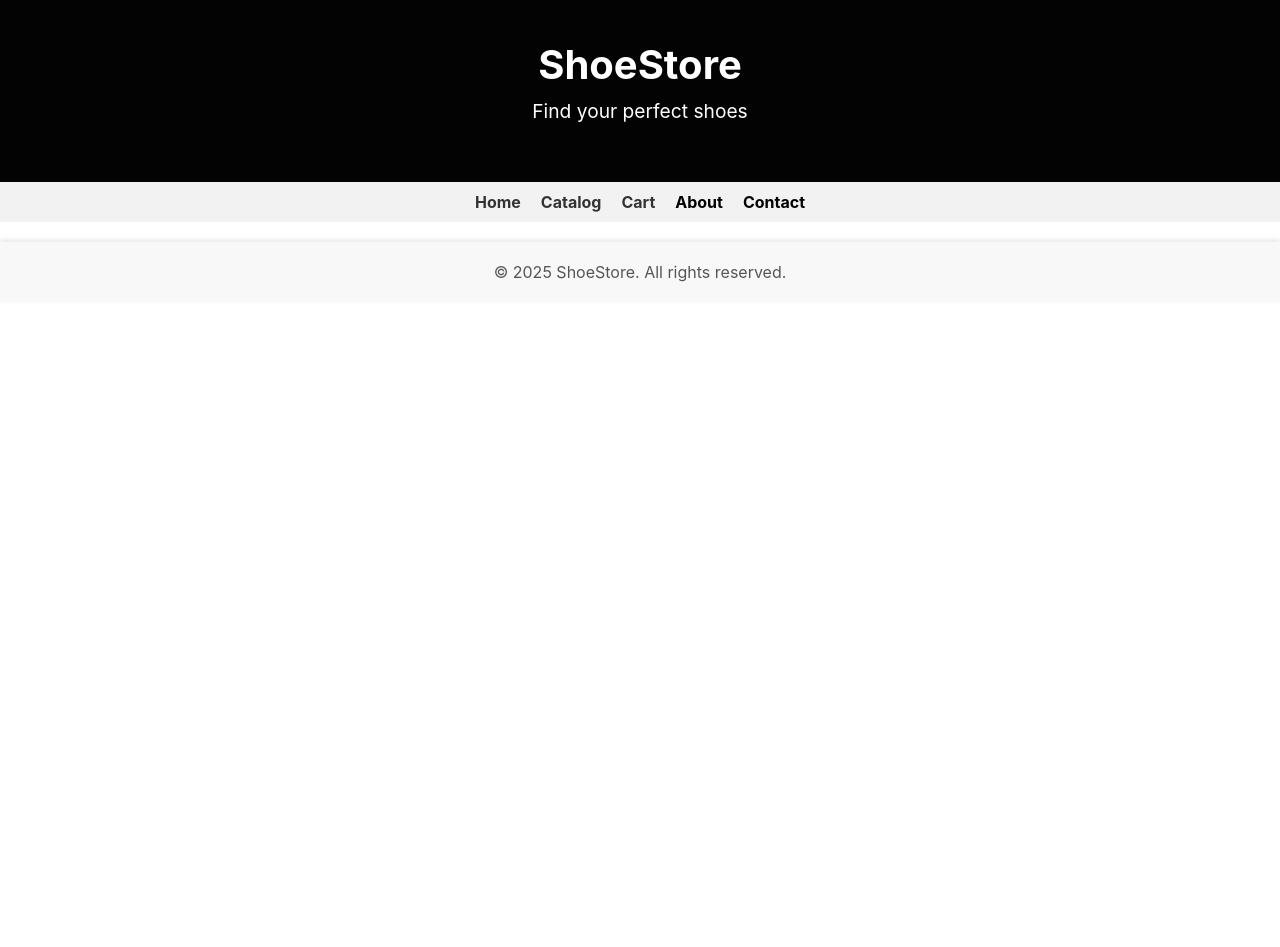
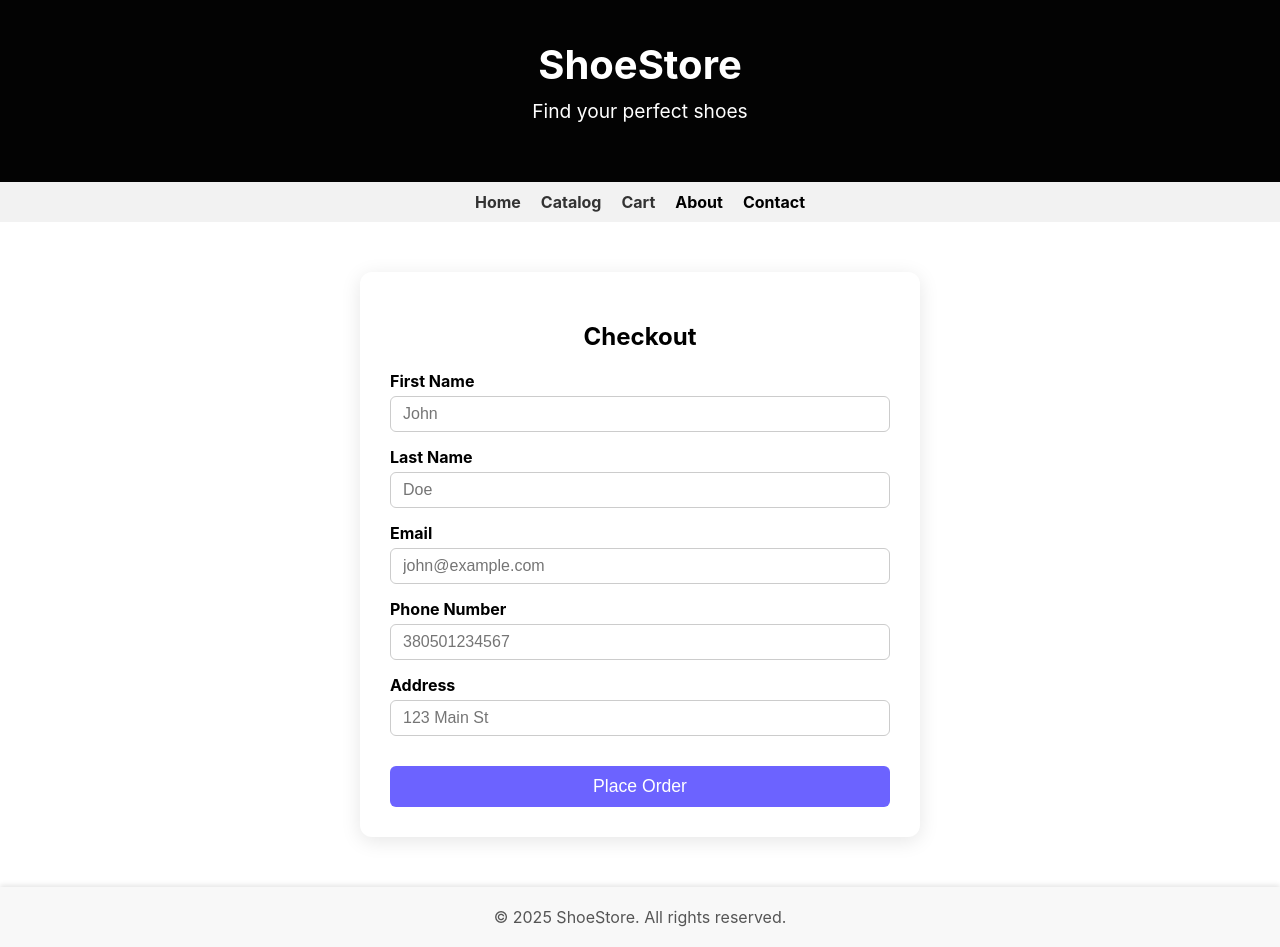
Before and after one commit to Orest-Lemchyk/Labs_sem_3_Web, a React (Create React App) app in the folder lab_6/shoe-shop/: page /checkout in a window 1280 px wide. Before the commit the page ends 800 px from the top, so only its background shows below. Built offline with nearby package versions, Linux system fonts and the light colour scheme; data requests are answered from the project's data file.

Commit message:
add lab_11

```diff
--- a/lab_6/shoe-shop/package.json
+++ b/lab_6/shoe-shop/package.json
@@ -8,6 +8,7 @@
     "@testing-library/react": "^16.3.0",
     "@testing-library/user-event": "^13.5.0",
     "axios": "^1.13.2",
+    "formik": "^2.4.9",
     "react": "^18.3.1",
     "react-dom": "^18.3.1",
     "react-redux": "^9.2.0",
@@ -15,7 +16,8 @@
     "react-scripts": "5.0.1",
     "redux": "^5.0.1",
     "redux-thunk": "^3.1.0",
-    "web-vitals": "^2.1.4"
+    "web-vitals": "^2.1.4",
+    "yup": "^1.7.1"
   },
   "scripts": {
     "start": "react-scripts start",
--- a/lab_6/shoe-shop/src/App.js
+++ b/lab_6/shoe-shop/src/App.js
@@ -10,10 +10,12 @@ import Home from "./pages/Home/Home";
 import Catalog from "./pages/Catalog/Catalog";
 import ProductPage from "./pages/ProductPage/ProductPage";
 import CartPage from "./pages/CartPage/CartPage";
+import CheckoutPage from "./pages/CheckoutPage/CheckoutPage";
+import SuccessPage from "./pages/SuccessPage/SuccessPage";
 
 import store from "./redux/store";
 import { ShoesProvider } from "./context/ShoesContext/ShoesContext";
-// json-server --watch db.json --port 3001
+
 function App() {
   return (
     <Provider store={store}>
@@ -27,6 +29,8 @@ function App() {
               <Route path="/catalog" element={<Catalog />} />
               <Route path="/product/:id" element={<ProductPage />} />
               <Route path="/cart" element={<CartPage />} />
+              <Route path="/checkout" element={<CheckoutPage />} />
+              <Route path="/success" element={<SuccessPage />} />
             </Routes>
           </main>
           <Footer />
--- /dev/null
+++ b/lab_6/shoe-shop/src/components/ErrorMessage/ErrorMessage.css
@@ -0,0 +1,5 @@
+.error-message {
+    color: #ff4d4d;
+    font-size: 0.9rem;
+    margin-top: 4px;
+  }
--- /dev/null
+++ b/lab_6/shoe-shop/src/components/ErrorMessage/ErrorMessage.jsx
@@ -0,0 +1,8 @@
+import React from "react";
+import "./ErrorMessage.css";
+
+function ErrorMessage({ message }) {
+  return <div className="error-message">{message}</div>;
+}
+
+export default ErrorMessage;
--- a/lab_6/shoe-shop/src/pages/CartPage/CartPage.css
+++ b/lab_6/shoe-shop/src/pages/CartPage/CartPage.css
@@ -106,3 +106,19 @@
   font-size: 1.5rem;
   font-weight: bold;
 }
+.checkout-btn {
+  display: inline-block;
+  margin-top: 20px;
+  padding: 12px 24px;
+  background-color: #6c63ff;
+  color: white;
+  font-size: 1.1rem;
+  font-weight: bold;
+  text-decoration: none;
+  border-radius: 8px;
+  transition: background 0.3s ease;
+}
+
+.checkout-btn:hover {
+  background-color: #574de0;
+}
--- /dev/null
+++ b/lab_6/shoe-shop/src/pages/CheckoutPage/CheckoutPage.css
@@ -0,0 +1,48 @@
+.checkout-page {
+    max-width: 500px;
+    margin: 50px auto;
+    padding: 30px;
+    background: #fff;
+    border-radius: 12px;
+    box-shadow: 0 4px 20px rgba(0, 0, 0, 0.1);
+  }
+
+  .checkout-page h2 {
+    text-align: center;
+    margin-bottom: 20px;
+  }
+
+  .checkout-form .form-group {
+    margin-bottom: 15px;
+    display: flex;
+    flex-direction: column;
+  }
+
+  .checkout-form label {
+    margin-bottom: 5px;
+    font-weight: bold;
+  }
+
+  .checkout-form input {
+    padding: 8px 12px;
+    border-radius: 6px;
+    border: 1px solid #ccc;
+    font-size: 1rem;
+  }
+
+  .checkout-form button {
+    margin-top: 15px;
+    width: 100%;
+    padding: 10px 0;
+    border: none;
+    border-radius: 6px;
+    background-color: #6c63ff;
+    color: white;
+    font-size: 1.1rem;
+    cursor: pointer;
+    transition: background 0.2s;
+  }
+
+  .checkout-form button:hover {
+    background-color: #574de0;
+  }
--- /dev/null
+++ b/lab_6/shoe-shop/src/pages/CheckoutPage/CheckoutPage.jsx
@@ -0,0 +1,99 @@
+import React from "react";
+import { Formik, Form, Field } from "formik";
+import * as Yup from "yup";
+import ErrorMessage from "../../components/ErrorMessage/ErrorMessage";
+import { useNavigate } from "react-router-dom";
+import "./CheckoutPage.css";
+
+// Yup валідація
+const CheckoutSchema = Yup.object().shape({
+  firstName: Yup.string()
+    .max(15, "First name must be 15 characters or less")
+    .matches(/^[A-Za-z]+$/, "First name can contain only letters")
+    .required("First name is required"),
+  lastName: Yup.string()
+    .max(20, "Last name must be 20 characters or less")
+    .matches(/^[A-Za-z]+$/, "Last name can contain only letters")
+    .required("Last name is required"),
+  email: Yup.string()
+    .email("Invalid email format")
+    .required("Email is required"),
+  phone: Yup.string()
+    .matches(/^\d{10,14}$/, "Phone number must contain only 10-14 digits")
+    .required("Phone number is required"),
+  address: Yup.string()
+    .max(100, "Address must be 100 characters or less")
+    .required("Address is required"),
+});
+
+function CheckoutPage() {
+  const navigate = useNavigate();
+
+  return (
+    <div className="checkout-page">
+      <h2>Checkout</h2>
+      <Formik
+        initialValues={{
+          firstName: "",
+          lastName: "",
+          email: "",
+          phone: "",
+          address: "",
+        }}
+        validationSchema={CheckoutSchema}
+        onSubmit={(values) => {
+          console.log("Form submitted:", values);
+          navigate("/success");
+        }}
+      >
+        {({ errors, touched }) => (
+          <Form className="checkout-form">
+            <div className="form-group">
+              <label>First Name</label>
+              <Field name="firstName" placeholder="John" />
+              {errors.firstName && touched.firstName && (
+                <ErrorMessage message={errors.firstName} />
+              )}
+            </div>
+
+            <div className="form-group">
+              <label>Last Name</label>
+              <Field name="lastName" placeholder="Doe" />
+              {errors.lastName && touched.lastName && (
+                <ErrorMessage message={errors.lastName} />
+              )}
+            </div>
+
+            <div className="form-group">
+              <label>Email</label>
+              <Field name="email" type="email" placeholder="john@example.com" />
+              {errors.email && touched.email && (
+                <ErrorMessage message={errors.email} />
+              )}
+            </div>
+
+            <div className="form-group">
+              <label>Phone Number</label>
+              <Field name="phone" placeholder="380501234567" />
+              {errors.phone && touched.phone && (
+                <ErrorMessage message={errors.phone} />
+              )}
+            </div>
+
+            <div className="form-group">
+              <label>Address</label>
+              <Field name="address" placeholder="123 Main St" />
+              {errors.address && touched.address && (
+                <ErrorMessage message={errors.address} />
+              )}
+            </div>
+
+            <button type="submit">Place Order</button>
+          </Form>
+        )}
+      </Formik>
+    </div>
+  );
+}
+
+export default CheckoutPage;
--- /dev/null
+++ b/lab_6/shoe-shop/src/pages/SuccessPage/SuccessPage.css
@@ -0,0 +1,43 @@
+.success-page {
+  max-width: 500px;
+  margin: 80px auto;
+  padding: 40px 30px;
+  text-align: center;
+  background-color: #ffffff;
+  border-radius: 16px;
+  box-shadow: 0 8px 24px rgba(0, 0, 0, 0.15);
+  font-family: 'Arial', sans-serif;
+}
+
+.success-page h2 {
+  color: #6c63ff;
+  font-size: 2rem;
+  margin-bottom: 20px;
+}
+
+.success-page p {
+  font-size: 1.1rem;
+  color: #333333;
+  margin-bottom: 30px;
+  line-height: 1.5;
+}
+
+.success-page .back-btn {
+  display: inline-block;
+  text-decoration: none;
+  color: #ffffff;
+  background-color: #6c63ff;
+  padding: 12px 24px;
+  border-radius: 8px;
+  font-weight: bold;
+  transition: background-color 0.3s ease, transform 0.2s ease;
+}
+
+.success-page .back-btn:hover {
+  background-color: #574de0;
+  transform: translateY(-2px);
+}
+
+.success-page .back-btn:active {
+  transform: translateY(0);
+}
--- /dev/null
+++ b/lab_6/shoe-shop/src/pages/SuccessPage/SuccessPage.jsx
@@ -0,0 +1,25 @@
+import React, { useEffect } from "react";
+import { useDispatch } from "react-redux";
+import { clearCart } from "../../redux/actions";
+import { Link } from "react-router-dom";
+import "./SuccessPage.css";
+
+function SuccessPage() {
+  const dispatch = useDispatch();
+
+  useEffect(() => {
+    dispatch(clearCart());
+  }, [dispatch]);
+
+  return (
+    <div className="success-page">
+      <h2>Thank you for your order!</h2>
+      <p>Your order has been successfully placed.</p>
+      <Link to="/catalog" className="back-btn">
+        Back to Catalog
+      </Link>
+    </div>
+  );
+}
+
+export default SuccessPage;
--- a/lab_6/shoe-shop/src/redux/actions.js
+++ b/lab_6/shoe-shop/src/redux/actions.js
@@ -3,6 +3,7 @@ export const ADD_TO_CART = "ADD_TO_CART";
 export const REMOVE_FROM_CART = "REMOVE_FROM_CART";
 export const INCREASE_QTY = "INCREASE_QTY";
 export const DECREASE_QTY = "DECREASE_QTY";
+export const CLEAR_CART = "CLEAR_CART";
 
 // Дії
 export const addToCart = (item) => ({
@@ -24,3 +25,8 @@ export const decreaseQty = ({ id, color }) => ({
   type: DECREASE_QTY,
   payload: { id, color },
 });
+
+
+export const clearCart = () => ({
+  type: CLEAR_CART,
+});
--- a/lab_6/shoe-shop/src/redux/reducers.js
+++ b/lab_6/shoe-shop/src/redux/reducers.js
@@ -2,7 +2,8 @@ import {
   ADD_TO_CART,
   REMOVE_FROM_CART,
   INCREASE_QTY,
-  DECREASE_QTY
+  DECREASE_QTY,
+  CLEAR_CART
 } from "./actions";
 
 const savedCart = JSON.parse(localStorage.getItem("cart")) || [];
@@ -64,6 +65,11 @@ export default function rootReducer(state = initialState, action) {
       return { ...state, cart: updatedCart };
     }
 
+    case CLEAR_CART: {
+      localStorage.setItem("cart", JSON.stringify([]));
+      return { ...state, cart: [] };
+    }
+
     default:
       return state;
   }
```
Also changed, not shown: lab_6/shoe-shop/src/pages/CartPage/CartPage.jsx (+7 -4 lines), 1 other file (tests, documents, lock files or other folders).
